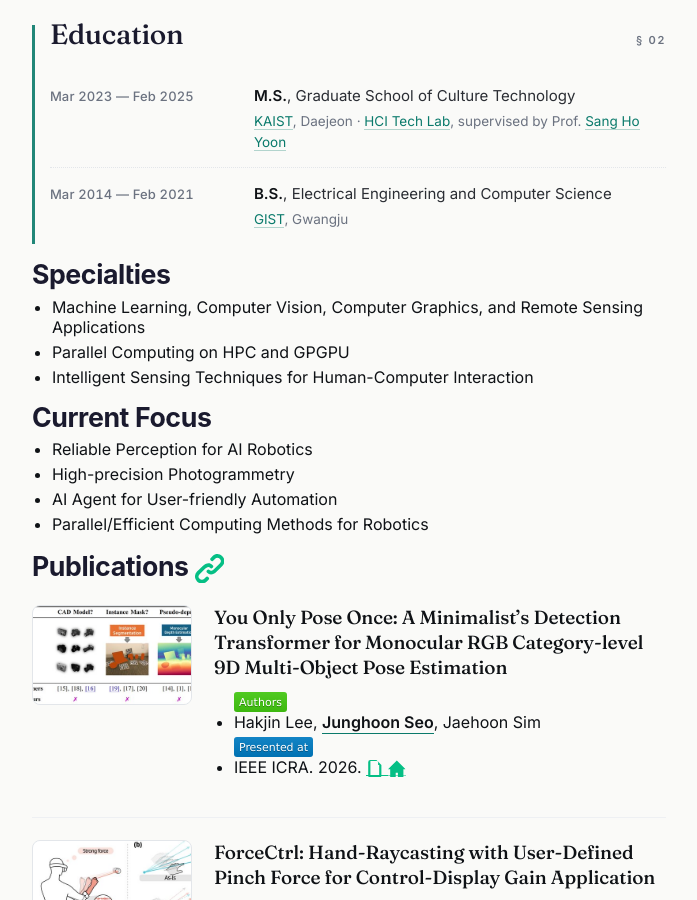
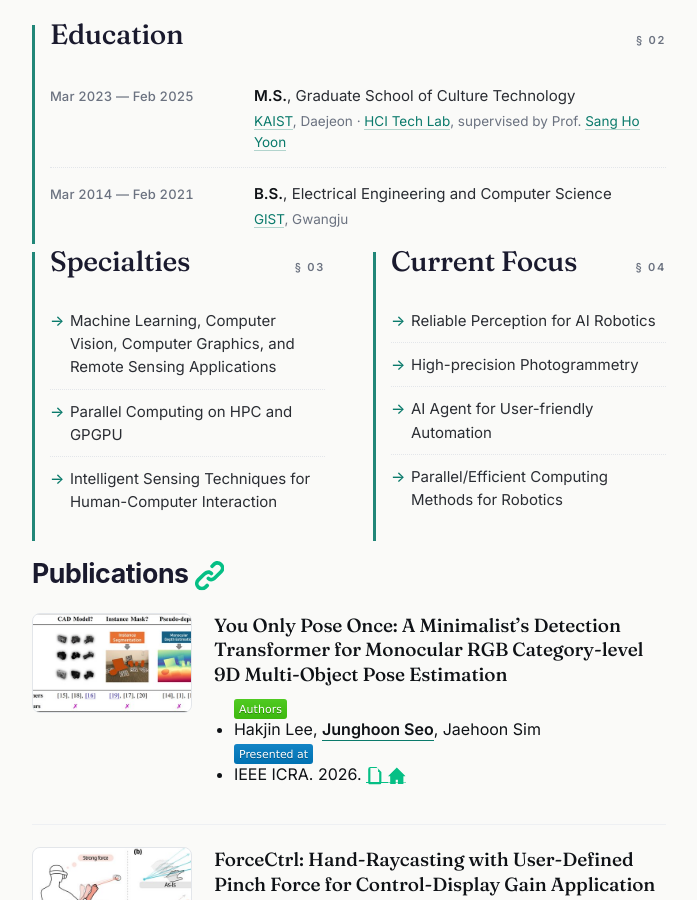
Before and after one commit to mikigom/mikigom.github.io, a Jekyll site: the page built from index.md, in a window 1280 px wide and 900 px high, scrolled down 1209 px. Shown: the whole window, without its empty margins (291-988 px from the left). Built offline with Jekyll 4.4.1, drawn with Linux system fonts in a browser that asks for light colours.

Commit message:
feat(sections): Specialties + Current Focus as twocol tagged-lists

```diff
--- a/index.md
+++ b/index.md
@@ -93,22 +93,31 @@ show_title: false
   </div>
 </section>
 
-<section class="card-grid">
-<article class="card card--pills" markdown="1">
-#### Specialties
-  * Machine Learning, Computer Vision, Computer Graphics, and Remote Sensing Applications
-  * Parallel Computing on HPC and GPGPU
-  * Intelligent Sensing Techniques for Human-Computer Interaction
-</article>
-
-<article class="card card--pills" markdown="1">
-#### Current Focus
-  * Reliable Perception for AI Robotics
-  * High-precision Photogrammetry
-  * AI Agent for User-friendly Automation
-  * Parallel/Efficient Computing Methods for Robotics
-</article>
-</section>
+<div class="twocol">
+  <section class="section">
+    <header class="section__head">
+      <h2>Specialties</h2>
+      <span class="section__num">§ 03</span>
+    </header>
+    <ul class="tagged-list">
+      <li>Machine Learning, Computer Vision, Computer Graphics, and Remote Sensing Applications</li>
+      <li>Parallel Computing on HPC and GPGPU</li>
+      <li>Intelligent Sensing Techniques for Human-Computer Interaction</li>
+    </ul>
+  </section>
+  <section class="section">
+    <header class="section__head">
+      <h2>Current Focus</h2>
+      <span class="section__num">§ 04</span>
+    </header>
+    <ul class="tagged-list">
+      <li>Reliable Perception for AI Robotics</li>
+      <li>High-precision Photogrammetry</li>
+      <li>AI Agent for User-friendly Automation</li>
+      <li>Parallel/Efficient Computing Methods for Robotics</li>
+    </ul>
+  </section>
+</div>
 
 <section class="card card--wide card--papers">
 <h4>Publications <a href="https://scholar.google.com/citations?user=9KBQk-YAAAAJ&hl=en" aria-label="Google Scholar" title="Google Scholar">{% include icon.html id="link" width="14" height="14" %}</a></h4>
```
